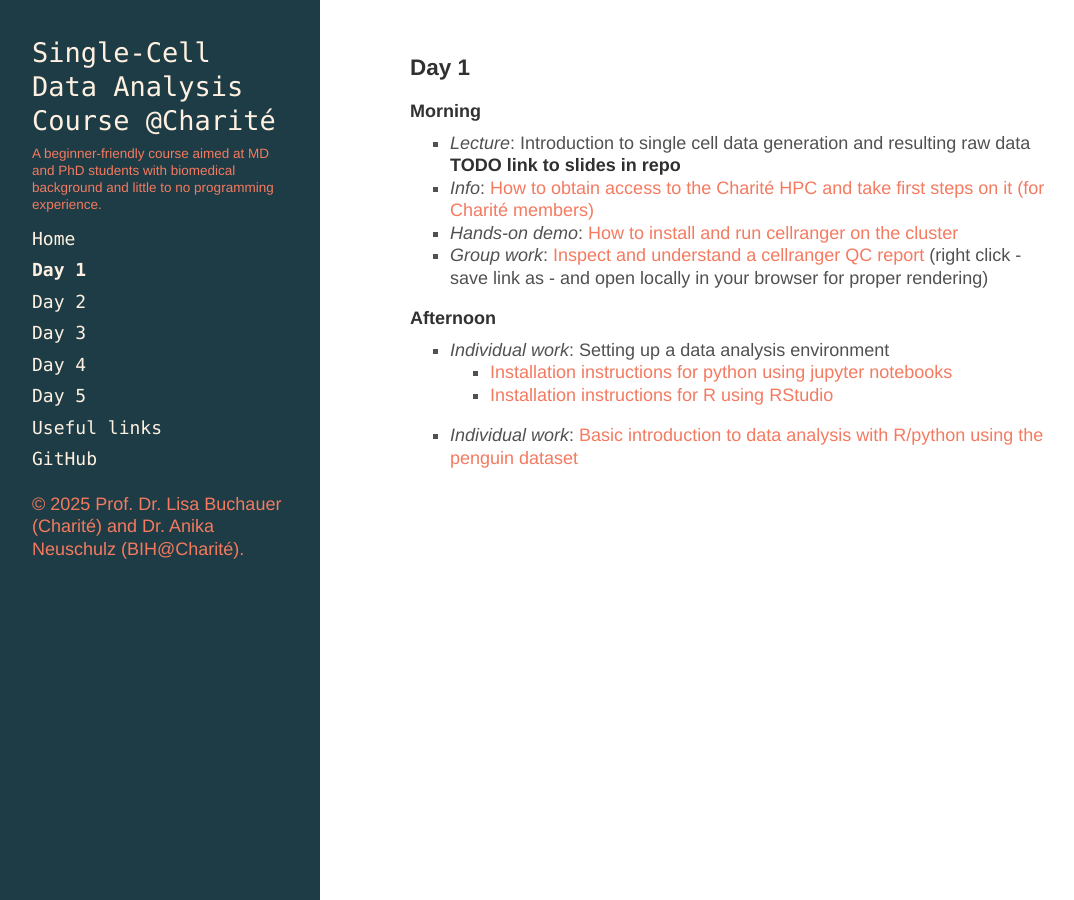
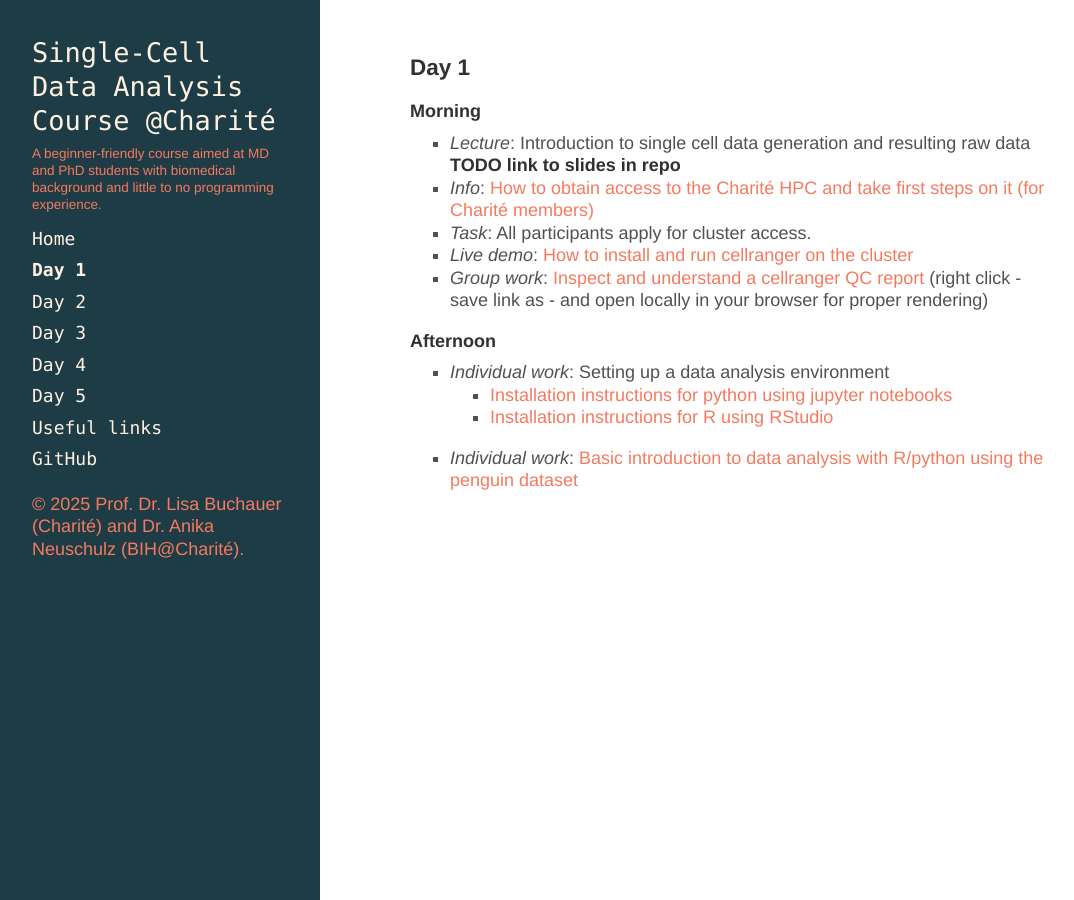
Before and after one commit to buchauer-lab/charite-sc-data-course, a Jekyll site: the page built from docs/Day1.md, in a window 1280 px wide. Shown: the whole page, without its empty margins (4-1078 px from the left). Built offline with Jekyll 4.4.1, drawn with Linux system fonts in a browser that asks for light colours; nearby versions of some CDN libraries; a style sheet for code colours, icons or effects is not loaded.

Commit message:
add cluster appl

```diff
--- a/docs/Day1.md
+++ b/docs/Day1.md
@@ -9,7 +9,8 @@ order: 2
 #### Morning
 - _Lecture_: Introduction to single cell data generation and resulting raw data __TODO link to slides in repo__
 - _Info_: [How to obtain access to the Charité HPC and take first steps on it (for Charité members)](https://github.com/buchauer-lab/charite-sc-data-course/blob/main/materials/Day1/L_cluster_usage.pdf)
-- _Hands-on demo_: [How to install and run cellranger on the cluster](https://buchauer-lab.github.io/charite-sc-data-course/cellranger_install/)
+- _Task_: All participants apply for cluster access.
+- _Live demo_: [How to install and run cellranger on the cluster](https://buchauer-lab.github.io/charite-sc-data-course/cellranger_install/)
 - _Group work_: [Inspect and understand a cellranger QC report](https://github.com/buchauer-lab/charite-sc-data-course/blob/main/materials/Day1/web_summary_PBMC_subset.html) (right click - save link as - and open locally in your browser for proper rendering)
 
 #### Afternoon
```
